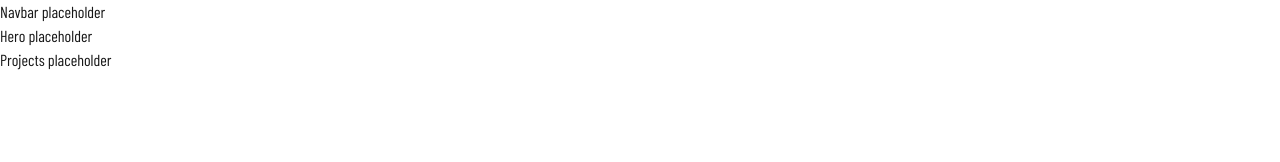
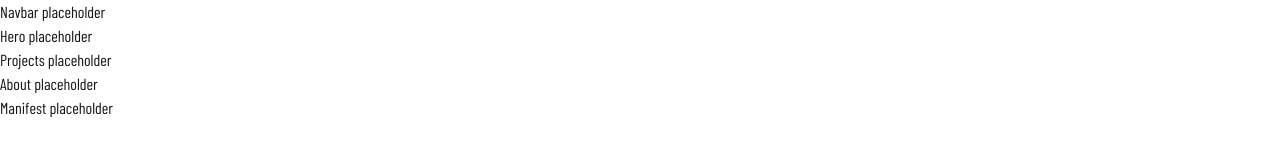
Before and after one commit to Coletivo-Popular-Design-Desenvolvimento/site-cpdd, a Next.js app in the folder apps/cpdd-site/: page / in a window 1280 px wide. Shown: the top 162 px of the page. Built offline with nearby package versions, Linux system fonts and the light colour scheme.

Commit message:
changing about us to collective areas

```diff
--- a/apps/cpdd-site/src/app/page.tsx
+++ b/apps/cpdd-site/src/app/page.tsx
@@ -4,15 +4,17 @@ import About from '@components/Home/About';
 import Manifest from '@components/Home/Manifest';
 import Fields from '@components/Home/Fields';
 import FAQ from '@components/Home/FAQ';
-import { AboutUs } from "@src/components/Home/AboutUs";
+import { CollectiveAreas } from "@src/components/Home/CollectiveAreas";
+
 
 export default function Home() {
     return (
         <>
             <Hero />
             <Projects />
-            <AboutUs />
+            <About />
             <Manifest />
+            <CollectiveAreas />
             <Fields />
             <FAQ />
         </>
--- a/apps/cpdd-site/src/components/Home/AboutUs/AboutUs.tsx
+++ b/apps/cpdd-site/src/components/Home/CollectiveAreas/CollectiveAreas.tsx
@@ -4,7 +4,7 @@ import { useState } from "react"
 import { panels } from "./data"
 import { AccordionPanel } from "./AccordionPanel"
 
-export function AboutUs() {
+export function CollectiveAreas() {
     const [activeIndex, setActiveIndex] = useState(0)
 
     return (
--- /dev/null
+++ b/apps/cpdd-site/src/components/Home/CollectiveAreas/index.tsx
@@ -0,0 +1 @@
+export { CollectiveAreas } from "./CollectiveAreas"
```
Also changed, not shown: apps/cpdd-site/src/components/Home/CollectiveAreas/AccordionPanel.tsx (renamed from apps/cpdd-site/src/components/Home/AboutUs/AccordionPanel.tsx), apps/cpdd-site/src/components/Home/CollectiveAreas/CollapsedPanel.tsx (renamed from apps/cpdd-site/src/components/Home/AboutUs/CollapsedPanel.tsx), apps/cpdd-site/src/components/Home/CollectiveAreas/ExpandedPanel.tsx (renamed from apps/cpdd-site/src/components/Home/AboutUs/ExpandedPanel.tsx), apps/cpdd-site/src/components/Home/CollectiveAreas/data.ts (renamed from apps/cpdd-site/src/components/Home/AboutUs/data.ts), apps/cpdd-site/src/components/Home/CollectiveAreas/types.ts (renamed from apps/cpdd-site/src/components/Home/AboutUs/types.ts).
